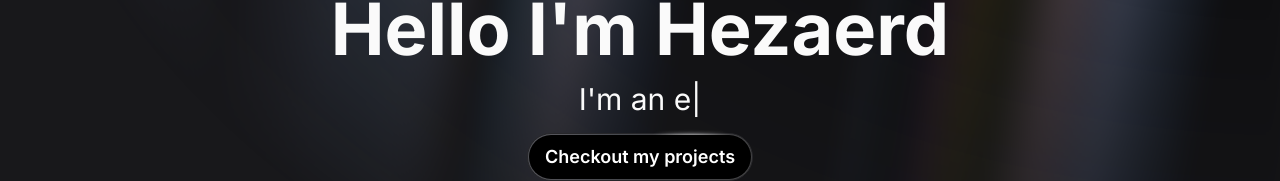
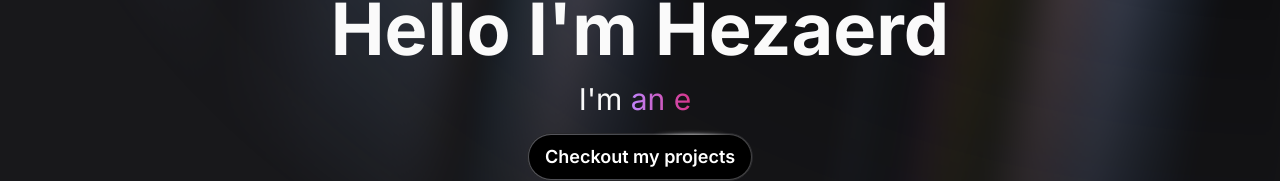
Before and after one commit to Hezaerd/hezaerd.com, a Next.js app: page / in a window 1280 px wide. Shown: the part 313-494 px from the top of the page. Built offline with nearby package versions, Linux system fonts and the light colour scheme; no server answers.

Commit message:
feat: add gradient to jobSequence in hero

```diff
--- a/src/app/globals.css
+++ b/src/app/globals.css
@@ -12,8 +12,10 @@
     --popover-foreground: 240 10% 3.9%;
     --primary: 240 5.9% 10%;
     --primary-foreground: 0 0% 98%;
+    --primary-gradient: 270 95.24% 75.29%;
     --secondary: 240 4.8% 95.9%;
     --secondary-foreground: 240 5.9% 10%;
+    --secondary-gradient: 333.33 71.43% 50.59%;
     --muted: 240 4.8% 95.9%;
     --muted-foreground: 240 3.8% 46.1%;
     --accent: 240 4.8% 95.9%;
@@ -40,8 +42,10 @@
     --popover-foreground: 0 0% 98%;
     --primary: 0 0% 98%;
     --primary-foreground: 240 5.9% 10%;
+    --primary-gradient: 270 95.24% 75.29%;
     --secondary: 240 3.7% 15.9%;
     --secondary-foreground: 0 0% 98%;
+    --secondary-gradient: 333.33 71.43% 50.59%;
     --muted: 240 3.7% 15.9%;
     --muted-foreground: 240 5% 64.9%;
     --accent: 240 3.7% 15.9%;
--- a/src/app/page.tsx
+++ b/src/app/page.tsx
@@ -31,17 +31,22 @@ export default function Home() {
           }}
           className="relative flex flex-col items-center justify-center gap-4 px-4"
         >
-          <div className="text-center text-3xl font-bold dark:text-primary md:text-7xl">
+          <div className="text-center text-3xl font-bold text-primary md:text-7xl">
             Hello I'm Hezaerd
           </div>
-          <div className="text-center text-xl dark:text-primary md:text-3xl">
-            <span>I'm </span>
+          <div className="text-xl text-primary md:text-3xl">
+            <span className="inline-flex items-center">
+              I'm&nbsp;
+              <span className="from-primary-gradient to-secondary-gradient bg-gradient-to-r bg-clip-text text-transparent">
                 <TypeAnimation
                   sequence={jobSequence}
                   wrapper="span"
                   speed={50}
                   repeat={Infinity}
+                  style={{ whiteSpace: "nowrap" }}
                 />
+              </span>
+            </span>
           </div>
           <HoverBorderGradient
             className="w-fit"
--- a/tailwind.config.js
+++ b/tailwind.config.js
@@ -2,15 +2,14 @@ const {
   default: flattenColorPalette,
 } = require("tailwindcss/lib/util/flattenColorPalette");
 
-
 const config = {
   darkMode: ["class"],
   content: [
-    './pages/**/*.{ts,tsx}',
-    './components/**/*.{ts,tsx}',
-    './app/**/*.{ts,tsx}',
-    './src/**/*.{ts,tsx}',
-	],
+    "./pages/**/*.{ts,tsx}",
+    "./components/**/*.{ts,tsx}",
+    "./app/**/*.{ts,tsx}",
+    "./src/**/*.{ts,tsx}",
+  ],
   prefix: "",
   theme: {
     container: {
@@ -30,10 +29,12 @@ const config = {
         primary: {
           DEFAULT: "hsl(var(--primary))",
           foreground: "hsl(var(--primary-foreground))",
+          gradient: "hsl(var(--primary-gradient))",
         },
         secondary: {
           DEFAULT: "hsl(var(--secondary))",
           foreground: "hsl(var(--secondary-foreground))",
+          gradient: "hsl(var(--secondary-gradient))",
         },
         destructive: {
           DEFAULT: "hsl(var(--destructive))",
@@ -87,13 +88,13 @@ const config = {
     },
   },
   plugins: [require("tailwindcss-animate"), addVariablesForColors],
-}
+};
 
 // This plugin adds each Tailwind color as a global CSS variable, e.g. var(--gray-200).
 function addVariablesForColors({ addBase, theme }) {
   let allColors = flattenColorPalette(theme("colors"));
   let newVars = Object.fromEntries(
-    Object.entries(allColors).map(([key, val]) => [`--${key}`, val])
+    Object.entries(allColors).map(([key, val]) => [`--${key}`, val]),
   );
 
   addBase({
@@ -101,4 +102,4 @@ function addVariablesForColors({ addBase, theme }) {
   });
 }
 
-export default config
+export default config;
```
Lines whose indentation alone changed are shown as unchanged.
